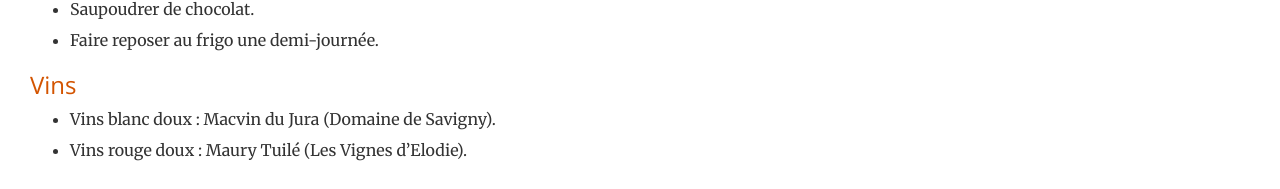
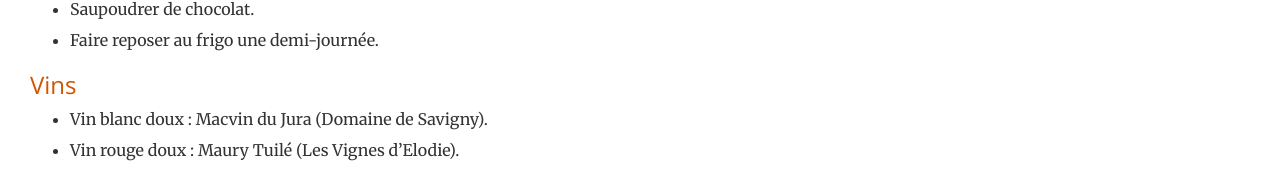
Before and after one commit to brignogan/brignogan.github.io, a Jekyll site: the page built from _posts/2020-04-24-tiramitsu.md, in a window 1280 px wide and 900 px high, scrolled down 610 px. Shown: the part 708-897 px from the top of the window. Built offline with Jekyll 4.4.1, drawn with Linux system fonts in a browser that asks for light colours.

```diff
--- a/_posts/2020-04-24-tiramitsu.md
+++ b/_posts/2020-04-24-tiramitsu.md
@@ -39,5 +39,5 @@
 
 
 ### Vins
-* Vins blanc doux : Macvin du Jura (Domaine de Savigny).
-* Vins rouge doux : Maury Tuilé	(Les Vignes d'Elodie).
+* Vin blanc doux : Macvin du Jura (Domaine de Savigny).
+* Vin rouge doux : Maury Tuilé	(Les Vignes d'Elodie).
```
Also changed, not shown: _posts/2020-03-30-poelee-bettes.md (+0 -1 lines), _posts/2020-05-22-croustadeauxfruits.md (+1 -1 lines), _posts/2020-05-22-tarte-abricots-amandes.md (+1 -1 lines), img/recette/calamars.png, 1 other file.
